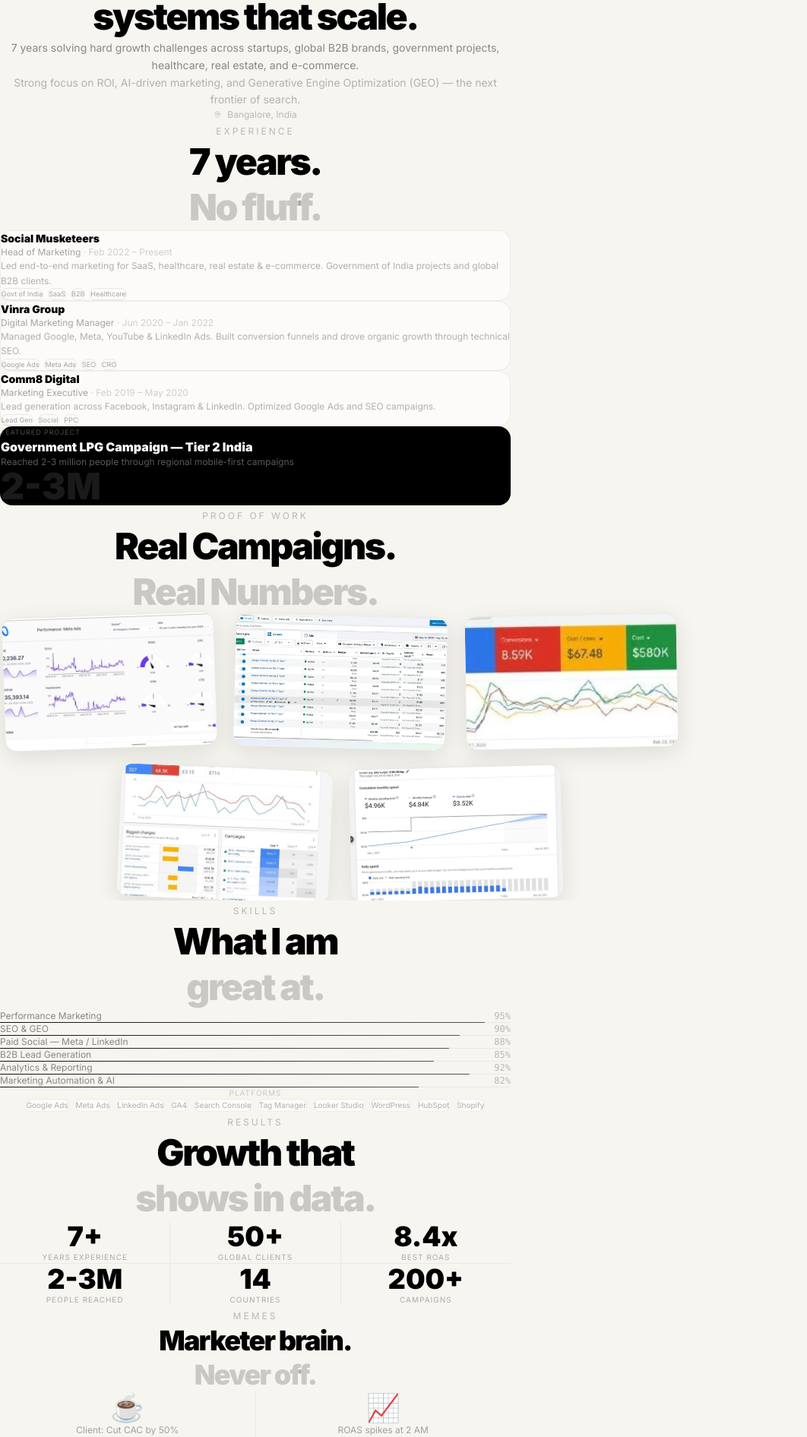
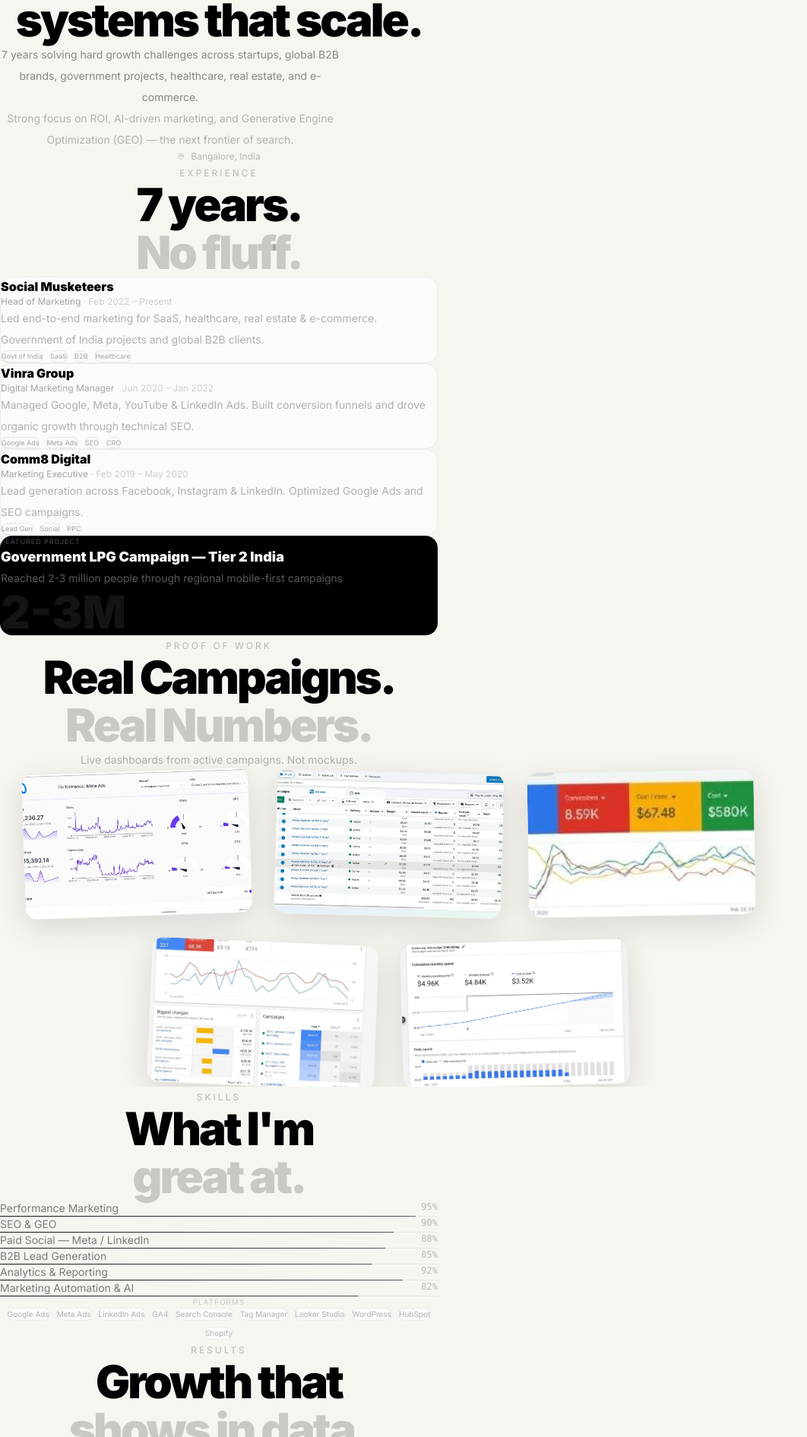
Before and after one commit to Abhi011999/naman-singh-portfolio, a Next.js app: page / in a window 1280 px wide. Shown: the part 909-2800 px from the top of the page at 76% size, without its empty margins (0-1062 px from the left). Built offline with nearby package versions, Linux system fonts and the light colour scheme.

Commit message:
fix: centered layout, spacious sections, MarketersMind charts, clean contact

```diff
--- a/app/page.tsx
+++ b/app/page.tsx
@@ -116,14 +116,23 @@ function Ticker() {
 
 function About() {
   return (
-    <section className="py-28 px-6">
-      <div className="max-w-2xl mx-auto text-center">
+    <section className="py-32 px-6">
+      <div className="max-w-xl mx-auto text-center">
         <motion.div initial={{ opacity: 0, y: 30 }} whileInView={{ opacity: 1, y: 0 }} viewport={{ once: true }}>
           <span className="text-xs text-black/25 uppercase tracking-[0.25em]">About</span>
-          <h2 className="text-4xl md:text-5xl font-black text-black mt-3 mb-6 leading-tight tracking-tighter">I build marketing<br />systems that scale.</h2>
-          <p className="text-sm text-black/45 leading-relaxed mb-3">7 years solving hard growth challenges across startups, global B2B brands, government projects, healthcare, real estate, and e-commerce.</p>
-          <p className="text-sm text-black/28 leading-relaxed">Strong focus on ROI, AI-driven marketing, and Generative Engine Optimization (GEO) — the next frontier of search.</p>
-          <div className="flex items-center justify-center gap-2 mt-5"><MapPin size={10} className="text-black/20" /><span className="text-xs text-black/25">Bangalore, India</span></div>
+          <h2 className="text-4xl md:text-6xl font-black text-black mt-4 mb-8 leading-[1.05] tracking-tighter">
+            I build marketing<br />systems that scale.
+          </h2>
+          <p className="text-sm text-black/45 leading-loose mb-4 max-w-md mx-auto">
+            7 years solving hard growth challenges across startups, global B2B brands, government projects, healthcare, real estate, and e-commerce.
+          </p>
+          <p className="text-sm text-black/28 leading-loose max-w-md mx-auto">
+            Strong focus on ROI, AI-driven marketing, and Generative Engine Optimization (GEO) — the next frontier of search.
+          </p>
+          <div className="flex items-center justify-center gap-2 mt-6">
+            <MapPin size={10} className="text-black/20" />
+            <span className="text-xs text-black/25">Bangalore, India</span>
+          </div>
         </motion.div>
       </div>
     </section>
@@ -132,35 +141,33 @@ function About() {
 
 function Work() {
   return (
-    <section id="work" className="py-24 px-6">
-      <div className="max-w-2xl mx-auto">
-        <motion.div initial={{ opacity: 0, y: 20 }} whileInView={{ opacity: 1, y: 0 }} viewport={{ once: true }} className="text-center mb-12">
+    <section id="work" className="py-32 px-6">
+      <div className="max-w-xl mx-auto">
+        <motion.div initial={{ opacity: 0, y: 20 }} whileInView={{ opacity: 1, y: 0 }} viewport={{ once: true }} className="text-center mb-16">
           <span className="text-xs text-black/25 uppercase tracking-[0.25em]">Experience</span>
-          <h2 className="text-4xl md:text-5xl font-black text-black mt-3 leading-tight tracking-tighter">7 years.<br /><span className="text-black/18">No fluff.</span></h2>
+          <h2 className="text-4xl md:text-6xl font-black text-black mt-4 leading-[1.05] tracking-tighter">7 years.<br /><span className="text-black/18">No fluff.</span></h2>
         </motion.div>
-        <div className="space-y-3">
+        <div className="space-y-4">
           {jobs.map((j, i) => (
             <motion.div key={j.co} initial={{ opacity: 0, y: 20 }} whileInView={{ opacity: 1, y: 0 }} viewport={{ once: true }} transition={{ delay: i * 0.1 }}
-              className="border border-black/6 rounded-2xl p-6 bg-white/60 hover:bg-white transition-colors">
-              <div className="flex items-start justify-between mb-2">
-                <div>
-                  <div className="text-sm font-black text-black">{j.co}</div>
-                  <div className="text-xs text-black/35">{j.role} <span className="text-black/18">· {j.period}</span></div>
-                </div>
+              className="border border-black/6 rounded-2xl p-7 bg-white/60 hover:bg-white transition-colors">
+              <div className="mb-3">
+                <div className="text-base font-black text-black">{j.co}</div>
+                <div className="text-xs text-black/35 mt-0.5">{j.role} <span className="text-black/18">· {j.period}</span></div>
               </div>
-              <p className="text-xs text-black/30 leading-relaxed mb-3">{j.desc}</p>
-              <div className="flex flex-wrap gap-1.5">
-                {j.tags.map(t => <span key={t} className="text-[9px] text-black/35 border border-black/8 px-2.5 py-1 rounded-full">{t}</span>)}
+              <p className="text-sm text-black/30 leading-loose mb-4">{j.desc}</p>
+              <div className="flex flex-wrap gap-2">
+                {j.tags.map(t => <span key={t} className="text-[9px] text-black/35 border border-black/8 px-3 py-1 rounded-full">{t}</span>)}
               </div>
             </motion.div>
           ))}
         </div>
         <motion.div initial={{ opacity: 0, y: 20 }} whileInView={{ opacity: 1, y: 0 }} viewport={{ once: true }} transition={{ delay: 0.3 }}
-          className="mt-3 border border-black/8 rounded-2xl p-6 bg-black text-white">
-          <div className="text-[9px] text-white/30 uppercase tracking-widest mb-1">Featured Project</div>
-          <div className="text-base font-black mb-1">Government LPG Campaign — Tier 2 India</div>
-          <div className="text-xs text-white/35">Reached 2-3 million people through regional mobile-first campaigns</div>
-          <div className="text-5xl font-black text-white/10 mt-2 leading-none">2-3M</div>
+          className="mt-4 border border-black/8 rounded-2xl p-7 bg-black text-white">
+          <div className="text-[9px] text-white/30 uppercase tracking-widest mb-2">Featured Project</div>
+          <div className="text-lg font-black mb-1">Government LPG Campaign — Tier 2 India</div>
+          <div className="text-sm text-white/35 leading-loose">Reached 2-3 million people through regional mobile-first campaigns</div>
+          <div className="text-6xl font-black text-white/8 mt-3 leading-none">2-3M</div>
         </motion.div>
       </div>
     </section>
@@ -176,25 +183,28 @@ function Screenshots() {
     { src: "/ss5.jpg", label: "Performance Report",  rotate: "-1.5deg" },
   ];
   return (
-    <section className="py-24 px-6 overflow-hidden">
-      <div className="max-w-2xl mx-auto text-center mb-14">
+    <section className="py-32 px-6 overflow-hidden">
+      <div className="max-w-xl mx-auto text-center mb-20">
         <motion.div initial={{ opacity: 0, y: 20 }} whileInView={{ opacity: 1, y: 0 }} viewport={{ once: true }}>
           <span className="text-xs text-black/25 uppercase tracking-[0.25em]">Proof of Work</span>
-          <h2 className="text-4xl md:text-5xl font-black text-black mt-3 leading-tight tracking-tighter">Real Campaigns.<br /><span className="text-black/18">Real Numbers.</span></h2>
+          <h2 className="text-4xl md:text-6xl font-black text-black mt-4 leading-[1.05] tracking-tighter">
+            Real Campaigns.<br /><span className="text-black/18">Real Numbers.</span>
+          </h2>
+          <p className="text-sm text-black/28 mt-5 leading-loose">Live dashboards from active campaigns. Not mockups.</p>
         </motion.div>
       </div>
-      <div className="flex flex-wrap justify-center gap-6 max-w-4xl mx-auto">
+      <div className="flex flex-wrap justify-center gap-8 max-w-5xl mx-auto">
         {shots.map((s, i) => (
           <motion.div key={i}
-            initial={{ opacity: 0, y: 30 }} whileInView={{ opacity: 1, y: 0 }} viewport={{ once: true }} transition={{ delay: i * 0.1 }}
-            whileHover={{ scale: 1.04, rotate: "0deg", zIndex: 10 }}
-            className="relative cursor-pointer group"
-            style={{ rotate: s.rotate, width: 280 } as React.CSSProperties}>
-            <div className="relative h-44 rounded-2xl overflow-hidden shadow-[0_8px_30px_rgba(0,0,0,0.10)] border border-black/5">
+            initial={{ opacity: 0, y: 40 }} whileInView={{ opacity: 1, y: 0 }} viewport={{ once: true }} transition={{ delay: i * 0.12 }}
+            whileHover={{ scale: 1.05, rotate: "0deg", zIndex: 10 }}
+            className="relative cursor-pointer group flex-shrink-0"
+            style={{ rotate: s.rotate, width: 300 } as React.CSSProperties}>
+            <div className="relative h-48 rounded-2xl overflow-hidden shadow-[0_12px_40px_rgba(0,0,0,0.12)] border border-black/5">
               <Image src={s.src} alt={s.label} fill className="object-cover" />
-              <div className="absolute inset-0 bg-gradient-to-t from-black/50 via-transparent to-transparent opacity-0 group-hover:opacity-100 transition-opacity" />
-              <div className="absolute bottom-3 left-3 opacity-0 group-hover:opacity-100 transition-opacity">
-                <span className="text-[10px] text-white font-semibold">{s.label}</span>
+              <div className="absolute inset-0 bg-gradient-to-t from-black/60 via-transparent to-transparent opacity-0 group-hover:opacity-100 transition-all duration-300" />
+              <div className="absolute bottom-4 left-4 opacity-0 group-hover:opacity-100 transition-all duration-300">
+                <span className="text-xs text-white font-semibold">{s.label}</span>
               </div>
             </div>
           </motion.div>
@@ -219,17 +229,17 @@ function Skills() {
     return () => obs.disconnect();
   }, []);
   return (
-    <section ref={ref} className="py-24 px-6">
-      <div className="max-w-2xl mx-auto">
-        <motion.div initial={{ opacity: 0, y: 20 }} whileInView={{ opacity: 1, y: 0 }} viewport={{ once: true }} className="text-center mb-12">
+    <section ref={ref} className="py-32 px-6">
+      <div className="max-w-xl mx-auto">
+        <motion.div initial={{ opacity: 0, y: 20 }} whileInView={{ opacity: 1, y: 0 }} viewport={{ once: true }} className="text-center mb-16">
           <span className="text-xs text-black/25 uppercase tracking-[0.25em]">Skills</span>
-          <h2 className="text-4xl md:text-5xl font-black text-black mt-3 leading-tight tracking-tighter">What I am<br /><span className="text-black/18">great at.</span></h2>
+          <h2 className="text-4xl md:text-6xl font-black text-black mt-4 leading-[1.05] tracking-tighter">What I&apos;m<br /><span className="text-black/18">great at.</span></h2>
         </motion.div>
-        <div className="space-y-5">
+        <div className="space-y-6">
           {skills.map((s, i) => (
             <motion.div key={s.label} initial={{ opacity: 0, x: -20 }} whileInView={{ opacity: 1, x: 0 }} viewport={{ once: true }} transition={{ delay: i * 0.08 }}>
-              <div className="flex justify-between mb-1.5">
-                <span className="text-xs text-black/45">{s.label}</span>
+              <div className="flex justify-between mb-2">
+                <span className="text-sm text-black/50">{s.label}</span>
                 <span className="text-xs text-black/25 font-mono">{s.pct}%</span>
               </div>
               <div className="h-px bg-black/6 relative overflow-visible rounded-full">
@@ -239,8 +249,8 @@ function Skills() {
             </motion.div>
           ))}
         </div>
-        <motion.div initial={{ opacity: 0, y: 10 }} whileInView={{ opacity: 1, y: 0 }} viewport={{ once: true }} transition={{ delay: 0.4 }} className="mt-10 text-center">
-          <p className="text-[10px] text-black/18 uppercase tracking-widest mb-3">Platforms</p>
+        <motion.div initial={{ opacity: 0, y: 10 }} whileInView={{ opacity: 1, y: 0 }} viewport={{ once: true }} transition={{ delay: 0.4 }} className="mt-14 text-center">
+          <p className="text-[10px] text-black/18 uppercase tracking-widest mb-4">Platforms</p>
           <div className="flex flex-wrap justify-center gap-2">
             {["Google Ads","Meta Ads","LinkedIn Ads","GA4","Search Console","Tag Manager","Looker Studio","WordPress","HubSpot","Shopify"].map(p => (
               <span key={p} className="text-[10px] text-black/30 border border-black/6 px-3 py-1.5 rounded-full bg-white/60">{p}</span>
@@ -254,17 +264,17 @@ function Skills() {
 
 function Results() {
   return (
-    <section className="py-24 px-6">
-      <div className="max-w-2xl mx-auto">
-        <motion.div initial={{ opacity: 0, y: 20 }} whileInView={{ opacity: 1, y: 0 }} viewport={{ once: true }} className="text-center mb-12">
+    <section className="py-32 px-6">
+      <div className="max-w-xl mx-auto">
+        <motion.div initial={{ opacity: 0, y: 20 }} whileInView={{ opacity: 1, y: 0 }} viewport={{ once: true }} className="text-center mb-16">
           <span className="text-xs text-black/25 uppercase tracking-[0.25em]">Results</span>
-          <h2 className="text-4xl md:text-5xl font-black text-black mt-3 leading-tight tracking-tighter">Growth that<br /><span className="text-black/18">shows in data.</span></h2>
+          <h2 className="text-4xl md:text-6xl font-black text-black mt-4 leading-[1.05] tracking-tighter">Growth that<br /><span className="text-black/18">shows in data.</span></h2>
         </motion.div>
-        <div className="grid grid-cols-2 md:grid-cols-3 gap-px bg-black/5">
+        <div className="grid grid-cols-2 md:grid-cols-3 gap-px bg-black/5 rounded-2xl overflow-hidden">
           {metrics.map((m, i) => (
             <motion.div key={m.l} initial={{ opacity: 0, scale: 0.9 }} whileInView={{ opacity: 1, scale: 1 }} viewport={{ once: true }} transition={{ delay: i * 0.08 }}
-              className="bg-[#f7f5f0] p-6 text-center group hover:bg-white transition-colors">
-              <div className="text-4xl font-black text-black mb-1">{m.n}</div>
+              className="bg-[#f7f5f0] p-8 text-center group hover:bg-white transition-colors">
+              <div className="text-4xl font-black text-black mb-2">{m.n}</div>
               <div className="text-[10px] text-black/30 uppercase tracking-widest">{m.l}</div>
             </motion.div>
           ))}
@@ -274,25 +284,42 @@ function Results() {
   );
 }
 
-function Memes() {
-  const icons = ["☕","📈","💸","🌱"];
+function MarketersMind() {
+  const cards = [
+    { title: "Client: Cut CAC by 50%", sub: "Me: opens 17 tabs, survives on coffee", bars: [40, 65, 55, 80, 95] },
+    { title: "ROAS spikes at 2 AM",    sub: "Scaling campaigns in pyjamas",          bars: [30, 50, 70, 60, 90] },
+    { title: "Google Ads at 11 PM",    sub: "\"Limited by budget\" again",            bars: [80, 60, 40, 70, 55] },
+    { title: "SEO after 4 months",     sub: "Ranking. Finally.",                      bars: [20, 30, 45, 65, 88] },
+  ];
   return (
-    <section className="py-24 px-6">
-      <div className="max-w-2xl mx-auto">
-        <motion.div initial={{ opacity: 0, y: 20 }} whileInView={{ opacity: 1, y: 0 }} viewport={{ once: true }} className="text-center mb-12">
-          <span className="text-xs text-black/25 uppercase tracking-[0.25em]">Memes</span>
-          <h2 className="text-4xl font-black text-black mt-3 leading-tight tracking-tighter">Marketer brain.<br /><span className="text-black/18">Never off.</span></h2>
+    <section className="py-32 px-6">
+      <div className="max-w-xl mx-auto text-center mb-16">
+        <motion.div initial={{ opacity: 0, y: 20 }} whileInView={{ opacity: 1, y: 0 }} viewport={{ once: true }}>
+          <span className="text-xs text-black/25 uppercase tracking-[0.25em]">The Marketer&apos;s Mind</span>
+          <h2 className="text-4xl md:text-5xl font-black text-black mt-4 leading-[1.05] tracking-tighter">
+            Always thinking<br /><span className="text-black/18">in growth.</span>
+          </h2>
         </motion.div>
-        <div className="grid grid-cols-2 gap-px bg-black/5">
-          {memes.map((m, i) => (
-            <motion.div key={i} initial={{ opacity: 0, scale: 0.95 }} whileInView={{ opacity: 1, scale: 1 }} viewport={{ once: true }} transition={{ delay: i * 0.08 }}
-              whileHover={{ scale: 1.02 }} className="bg-[#f7f5f0] p-6 text-center hover:bg-white transition-colors cursor-default">
-              <div className="text-4xl mb-4">{icons[i]}</div>
-              <p className="text-xs text-black/35 leading-relaxed mb-3">{m.t}</p>
-              <span className="inline-block border border-black/8 rounded-full px-3 py-1 text-[10px] text-black/28 bg-white/60">{m.p}</span>
-            </motion.div>
-          ))}
-        </div>
+      </div>
+      <div className="grid grid-cols-1 md:grid-cols-2 gap-4 max-w-xl mx-auto">
+        {cards.map((c, i) => (
+          <motion.div key={i}
+            initial={{ opacity: 0, y: 20 }} whileInView={{ opacity: 1, y: 0 }} viewport={{ once: true }} transition={{ delay: i * 0.1 }}
+            className="border border-black/6 rounded-2xl p-6 bg-white/60 hover:bg-white transition-colors">
+            <p className="text-sm font-semibold text-black mb-1">{c.title}</p>
+            <p className="text-xs text-black/30 mb-5">{c.sub}</p>
+            {/* Mini bar chart */}
+            <div className="flex items-end gap-1.5 h-10">
+              {c.bars.map((h, j) => (
+                <motion.div key={j}
+                  initial={{ scaleY: 0 }} whileInView={{ scaleY: 1 }} viewport={{ once: true }}
+                  transition={{ delay: i * 0.1 + j * 0.06, duration: 0.4, ease: "easeOut" }}
+                  className="flex-1 rounded-sm bg-black/10 origin-bottom"
+                  style={{ height: `${h}%` }} />
+              ))}
+            </div>
+          </motion.div>
+        ))}
       </div>
     </section>
   );
@@ -300,32 +327,51 @@ function Memes() {
 
 function Contact() {
   return (
-    <section className="py-32 px-6">
-      <div className="max-w-lg mx-auto text-center">
+    <section className="py-40 px-6">
+      <div className="max-w-xl mx-auto text-center">
         <motion.div initial={{ opacity: 0, y: 30 }} whileInView={{ opacity: 1, y: 0 }} viewport={{ once: true }}>
-          <span className="text-xs text-black/22 uppercase tracking-[0.2em]">Contact</span>
-          <h2 className="font-black text-black mt-2 mb-4 leading-none tracking-tighter" style={{ fontSize: "clamp(2.5rem,8vw,5rem)" }}>
-            Lets Build<br />Something<br />That Scales.
+          <span className="text-xs text-black/22 uppercase tracking-[0.25em]">Contact</span>
+          <h2 className="font-black text-black mt-4 mb-6 leading-[1.0] tracking-tighter" style={{ fontSize: "clamp(2.8rem,8vw,5.5rem)" }}>
+            Let&apos;s Build<br />Something<br />That Scales.
           </h2>
-          <p className="text-sm text-black/28 mb-8 leading-relaxed">B2B, startup, or government project — reach out.</p>
-          <div className="space-y-3 text-left">
-            <motion.a href="mailto:Namanworks7@gmail.com" whileHover={{ scale: 1.015 }} className="group flex items-center gap-4 p-5 border border-black/8 hover:border-black/18 bg-white/60 hover:bg-white transition-all rounded-2xl">
-              <div className="w-9 h-9 rounded-full bg-black flex items-center justify-center flex-shrink-0"><Mail size={13} className="text-white" /></div>
-              <div><div className="text-[9px] text-black/22 uppercase tracking-widest mb-0.5">Email</div><div className="text-sm font-semibold text-black">Namanworks7@gmail.com</div></div>
-              <ArrowUpRight size={13} className="ml-auto text-black/12 group-hover:text-black/35 transition-colors" />
+          <p className="text-sm text-black/30 mb-12 leading-loose max-w-sm mx-auto">
+            B2B brand, startup, or government initiative — if you need growth that actually moves the needle, reach out.
+          </p>
+          <div className="space-y-3 max-w-sm mx-auto text-left">
+            <motion.a href="mailto:Namanworks7@gmail.com" whileHover={{ scale: 1.015 }} whileTap={{ scale: 0.98 }}
+              className="group flex items-center gap-4 p-5 border border-black/8 hover:border-black/20 bg-white/60 hover:bg-white transition-all rounded-2xl shadow-sm hover:shadow-md">
+              <div className="w-10 h-10 rounded-full bg-black flex items-center justify-center flex-shrink-0"><Mail size={14} className="text-white" /></div>
+              <div className="flex-1 min-w-0">
+                <div className="text-[9px] text-black/22 uppercase tracking-widest mb-0.5">Email</div>
+                <div className="text-sm font-semibold text-black truncate">Namanworks7@gmail.com</div>
+              </div>
+              <ArrowUpRight size={14} className="text-black/15 group-hover:text-black/40 transition-colors flex-shrink-0" />
             </motion.a>
-            <motion.a href="tel:+919695624105" whileHover={{ scale: 1.015 }} className="group flex items-center gap-4 p-5 border border-black/8 hover:border-black/18 bg-white/60 hover:bg-white transition-all rounded-2xl">
-              <div className="w-9 h-9 rounded-full bg-black/6 flex items-center justify-center flex-shrink-0"><Phone size={13} className="text-black/45" /></div>
-              <div><div className="text-[9px] text-black/22 uppercase tracking-widest mb-0.5">Phone</div><div className="text-sm font-semibold text-black">+91 96956 24105</div></div>
-              <ArrowUpRight size={13} className="ml-auto text-black/12 group-hover:text-black/35 transition-colors" />
+            <motion.a href="tel:+919695624105" whileHover={{ scale: 1.015 }} whileTap={{ scale: 0.98 }}
+              className="group flex items-center gap-4 p-5 border border-black/8 hover:border-black/20 bg-white/60 hover:bg-white transition-all rounded-2xl shadow-sm hover:shadow-md">
+              <div className="w-10 h-10 rounded-full bg-black/6 flex items-center justify-center flex-shrink-0"><Phone size={14} className="text-black/45" /></div>
+              <div className="flex-1">
+                <div className="text-[9px] text-black/22 uppercase tracking-widest mb-0.5">Phone</div>
+                <div className="text-sm font-semibold text-black">+91 96956 24105</div>
+              </div>
+              <ArrowUpRight size={14} className="text-black/15 group-hover:text-black/40 transition-colors flex-shrink-0" />
             </motion.a>
-            <motion.a href="https://www.linkedin.com/in/naman-singh-b87b2920a/" target="_blank" whileHover={{ scale: 1.015 }} className="group flex items-center gap-4 p-5 border border-black/8 hover:border-black/18 bg-white/60 hover:bg-white transition-all rounded-2xl">
-              <div className="w-9 h-9 rounded-full bg-black/6 flex items-center justify-center flex-shrink-0"><img src="/linkedin.svg" alt="LinkedIn" className="w-5 h-5" /></div>
-              <div><div className="text-[9px] text-black/22 uppercase tracking-widest mb-0.5">LinkedIn</div><div className="text-sm font-semibold text-black">linkedin.com/in/naman-singh</div></div>
-              <ArrowUpRight size={13} className="ml-auto text-black/12 group-hover:text-black/35 transition-colors" />
+            <motion.a href="https://www.linkedin.com/in/naman-singh-b87b2920a/" target="_blank" rel="noopener" whileHover={{ scale: 1.015 }} whileTap={{ scale: 0.98 }}
+              className="group flex items-center gap-4 p-5 border border-black/8 hover:border-black/20 bg-white/60 hover:bg-white transition-all rounded-2xl shadow-sm hover:shadow-md">
+              <div className="w-10 h-10 rounded-full bg-black/6 flex items-center justify-center flex-shrink-0">
+                <img src="/linkedin.svg" alt="LinkedIn" className="w-5 h-5" />
+              </div>
+              <div className="flex-1">
+                <div className="text-[9px] text-black/22 uppercase tracking-widest mb-0.5">LinkedIn</div>
+                <div className="text-sm font-semibold text-black">linkedin.com/in/naman-singh</div>
+              </div>
+              <ArrowUpRight size={14} className="text-black/15 group-hover:text-black/40 transition-colors flex-shrink-0" />
             </motion.a>
           </div>
-          <div className="flex items-center justify-center gap-2 mt-6"><MapPin size={10} className="text-black/22" /><span className="text-xs text-black/22">Bangalore, India</span></div>
+          <div className="flex items-center justify-center gap-2 mt-8">
+            <MapPin size={10} className="text-black/20" />
+            <span className="text-xs text-black/22">Bangalore, India</span>
+          </div>
         </motion.div>
       </div>
     </section>
@@ -353,7 +399,7 @@ export default function Home() {
       <Screenshots />
       <Skills />
       <Results />
-      <Memes />
+      <MarketersMind />
       <Contact />
       <Footer />
     </main>
```
